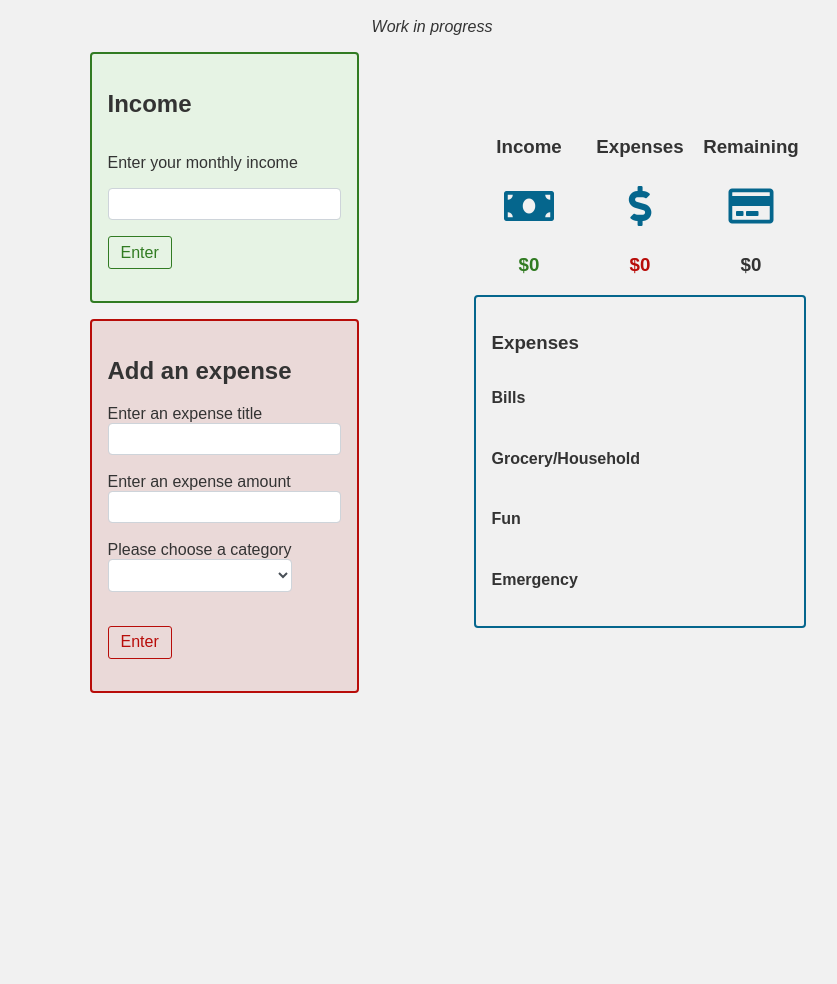
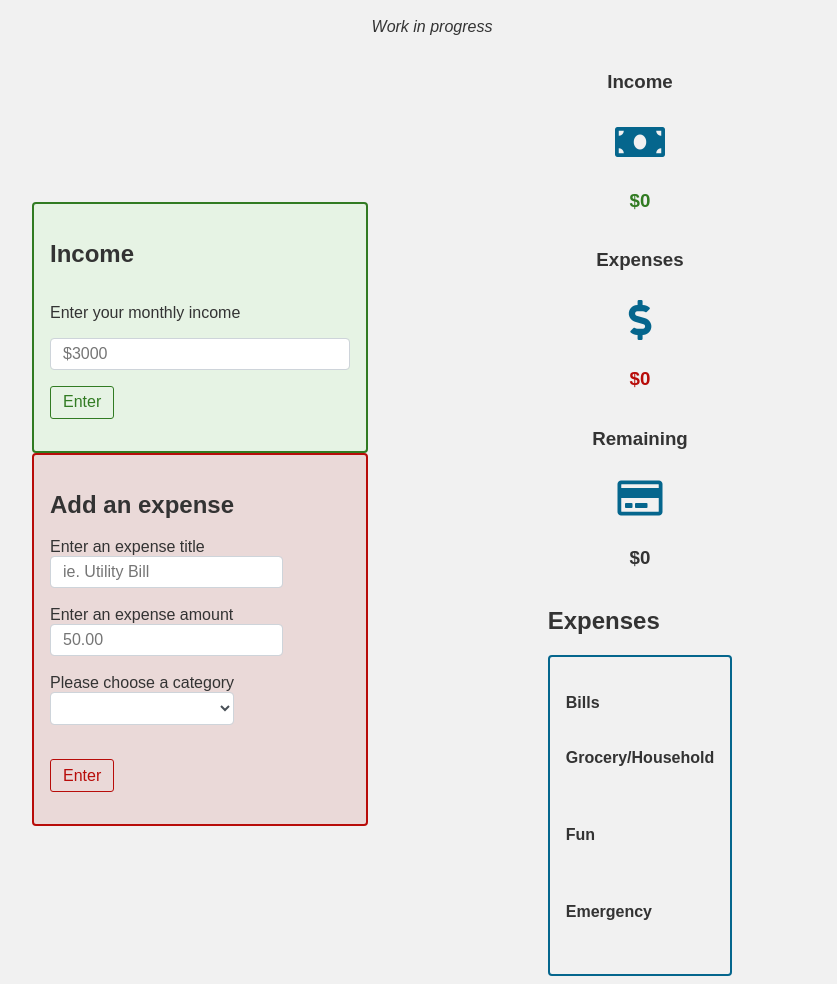
Before and after one commit to al-mun/budget, a plain HTML site: page index.html in a window 1280 px wide. Shown: the part 48-1032 px from the top of the page, without its empty margins (208-1045 px from the left). Before the commit the page ends 800 px from the top, so only its background shows below. Drawn offline with Linux system fonts and the light colour scheme; files that its build step writes are made by us from their sources.

Commit message:
Add files via upload

```diff
--- a/index.html
+++ b/index.html
@@ -3,7 +3,7 @@
     <meta charset="UTF-8">
     <meta name="viewport" content="width=device-width, initial-scale=1.0">
     <title>Budget App</title>
-    <link rel="stylesheet" href="style.css">
+    <link rel="stylesheet" href="styles/style.css">
     <link href="https://fonts.googleapis.com/css2?family=Mulish:wght@300&display=swap" rel="stylesheet">
     <link rel="stylesheet" href="https://cdnjs.cloudflare.com/ajax/libs/font-awesome/5.14.0/css/all.min.css" integrity="sha512-1PKOgIY59xJ8Co8+NE6FZ+LOAZKjy+KY8iq0G4B3CyeY6wYHN3yt9PW0XpSriVlkMXe40PTKnXrLnZ9+fkDaog==" crossorigin="anonymous" />
 </head>
@@ -12,13 +12,14 @@
         <h1>Monthly Budget App</h1><i>Work in progress</i>
     </div>
     <div class="container">
-        <div class="forms">
+        <div class="forms-bg">
+
                 <!-- Income Section -->
                 <div class="income section">
                     <form class="income-form" id="income-form">
                         <h2>Income</h2>
                         <p for="income">Enter your monthly income</p>
-                    <input class="input-boxes" type="number" id="income" step="0.01" min="0">
+                        <input class="input-boxes" type="number" id="income" step="0.01" min="0" placeholder="$3000">
                         <button class="income-button" id="income-enter">Enter</button>
                         <p class="income-message"></p>
                     </form>
@@ -28,10 +29,10 @@
                     <h2>Add an expense</h2>
                     <form id="expense-form">
                         <label for="expenses">Enter an expense title</label><br>
-                    <input class="input-boxes" type="text" id="expense-title"><br>
+                        <input class="input-boxes" type="text" id="expense-title" placeholder="ie. Utility Bill"><br>
                         <br>
                         <label for="expenses">Enter an expense amount</label><br>
-                    <input class="input-boxes" type="number" id="expense-amount" step="0.01" min="0">
+                        <input class="input-boxes" placeholder="50.00" type="number" id="expense-amount" step="0.01" min="0">
                         <br><br>
                         <label for="category">Please choose a category</label><br>
                         <select class="input-boxes" id="category">
@@ -46,6 +47,7 @@
                         <p class="expense-message"></p><br>
                     </form>
                 </div>
+
         </div>
 
         <!-- Summary Section -->
@@ -53,50 +55,49 @@
             <div class="summary">
                 <div class="summary-total">
                     <h3>Income</h3>
-                <span class="icon"><i class="fas fa-money-bill"></i></span>
+                    <span class="icon circle"><i class="fas fa-money-bill"></i></span>
                     <h3 class="good">$<span id="income-output" class="good">0</span></h3>
                 </div>
                 <div class="summary-total">
                     <h3>Expenses</h3>
-                <span class="icon"><i class="fas fa-dollar-sign"></i></span>
+                    <span class="icon circle"><i class="fas fa-dollar-sign"></i></span>
                     <h3 class="bad">$<span id="total-expenses" class="bad">0</span></h3>
                 </div>
                 <div class="summary-total">
                     <h3>Remaining</h3>
-                <span class="icon"><i class="far fa-credit-card"></i></span>
+                    <span class="icon circle"><i class="far fa-credit-card"></i></span>
                     <h3 class="normal">$<span id="difference" class="difference-text">0</span></h3>
                 </div>
             </div>
 
             <!-- Expense items section -->
+            <div class="expenses-section">
+            <h2>Expenses</h2>
             <div class="expense-categories" id="expense-categories">
-
-            <h3>Expenses</h3>
-                <div class="header">
+                <div class="expense-item">
                     <h4>Bills</h4>
+                    <div class="bills" id="bills">
+                    </div>
                     <p id="bills-total"></p>
                 </div>
-                <div class="bills" id="bills">
-                    <!-- <div class="bill-item">
-                    <p> -${expense.title} $${expense.amount}</p>
-                    <a href="" ><i id="deleteButton">d</i></a>
-                </div> -->
+                <div class="expense-item">
+                    <h4>Grocery/Household</h4>
+                    <div class="bills" id="grocery">
                     </div>
-                <div class="header">
-                    <h4>Grocery/Household</h4>
                     <p id="grocery-total"></p>
                 </div>
-                <div class="grocery bills" id="grocery"></div>
-                <div class="header">
+                <div class="expense-item">
                     <h4>Fun</h4>
+                    <div class="bills" id="fun">
+                    </div>
                     <p id="fun-total"></p>
                 </div>
-                <div class="fun bills" id="fun"></div>
-                <div class="header">
+                <div class="expense-item">
                     <h4>Emergency</h4>
+                    <div class="bills" id="emergency">
+                    </div>
                     <p id="emergency-total"></p>
                 </div>
-                <div class="emergency bills" id="emergency"></div>
             </div>
         </div>
     </div>
```
Lines whose indentation alone changed are shown as unchanged.
